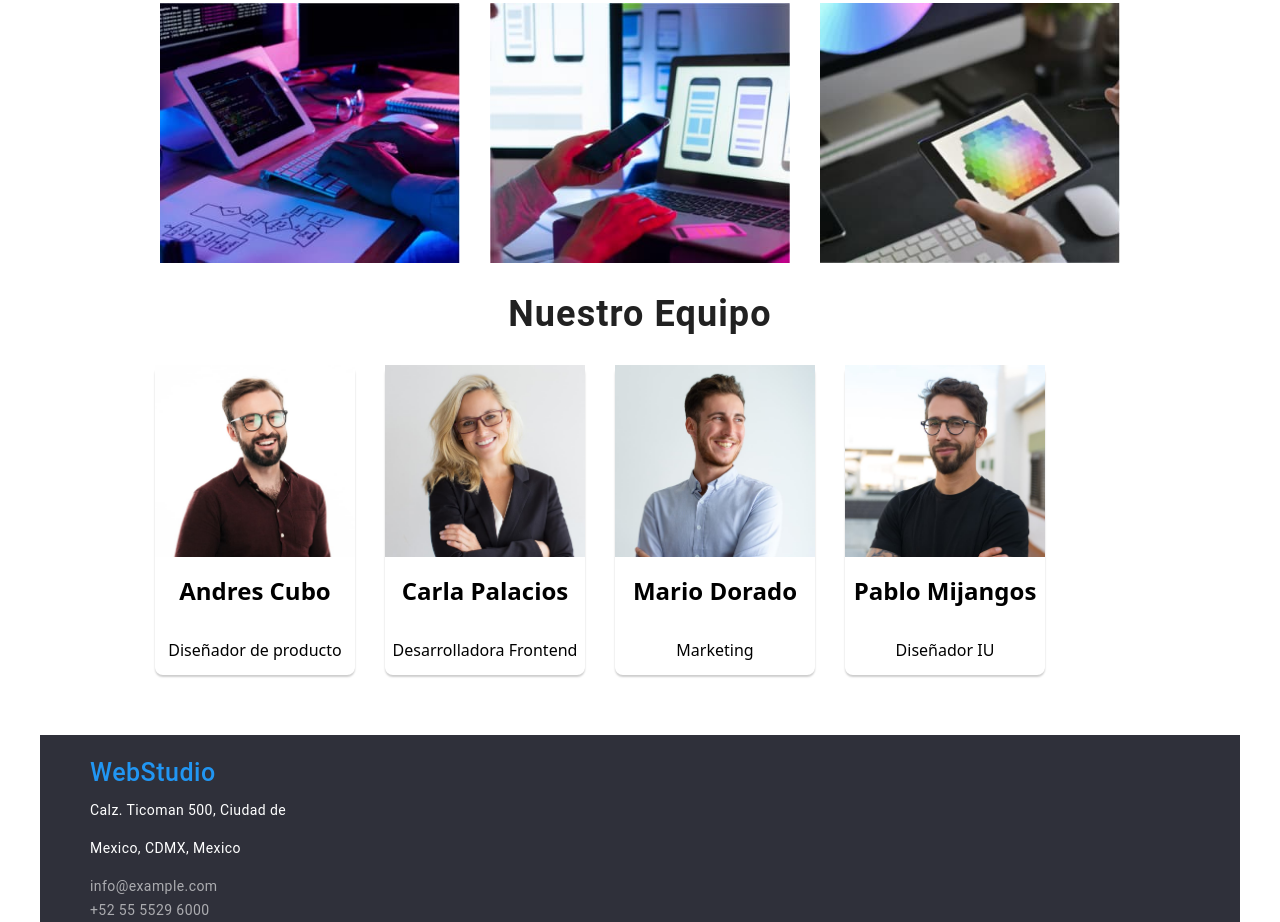
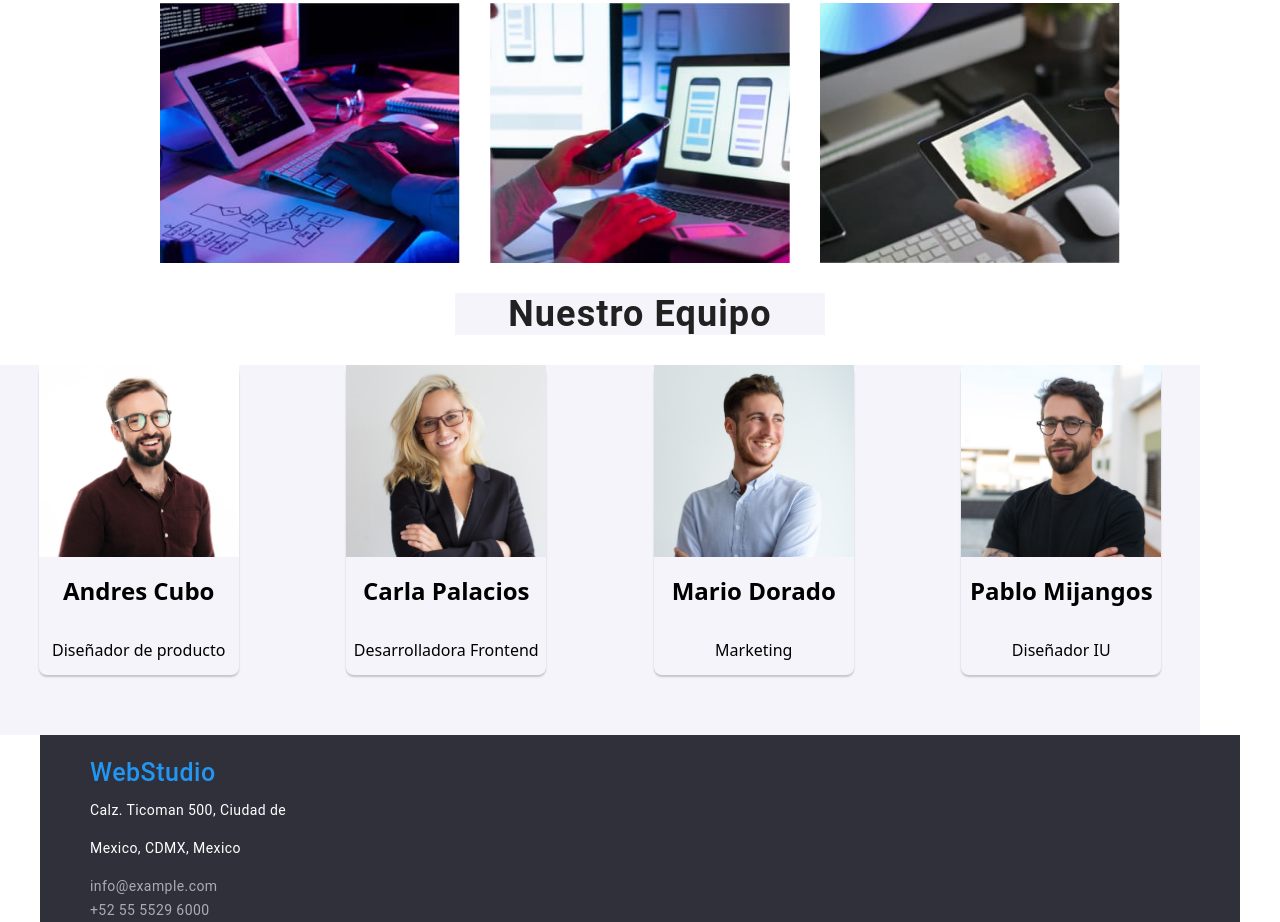
Before and after one commit to staticxtrem/goit-markup-hw-03, a plain HTML site: page index.html in a window 1280 px wide. Shown: the part 1110-2032 px from the top of the page. Drawn offline with Linux system fonts and the light colour scheme.

Commit message:
Update styles.css

```diff
--- a/css/styles.css
+++ b/css/styles.css
@@ -180,6 +180,7 @@ width: 300px;
   flex-direction: row;
   text-align: center;
   color: #212121;
+  background-color: #F5F4FA;
 }
 .container-botton {
 width: 1200px;
@@ -187,6 +188,7 @@ display: flex;
 flex-wrap: wrap;
 justify-content: center;
 gap: 30px;
+background-color: #F5F4FA;
 }
 .card{
 width: 200px;
@@ -196,6 +198,8 @@ box-shadow: 0 2px 2px rgba(0,0,0,0.2);
 text-align: center;
 display:flex;
 flex-wrap: wrap;
+margin-left: auto;
+margin-right: auto;
 }
 .container-footer {
 width: 1200px;
```
